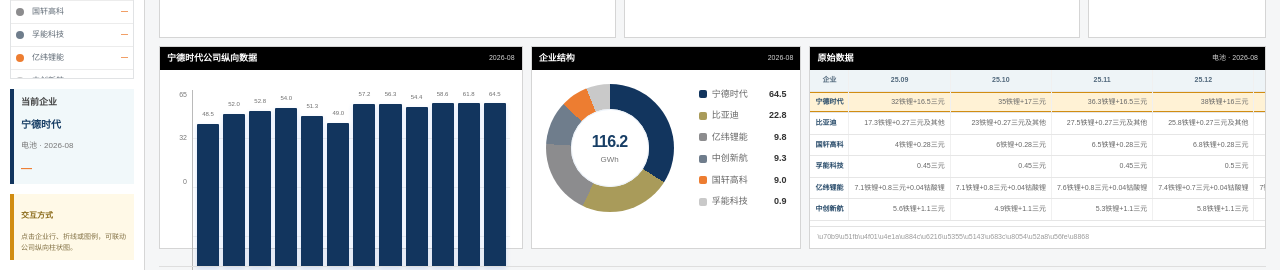
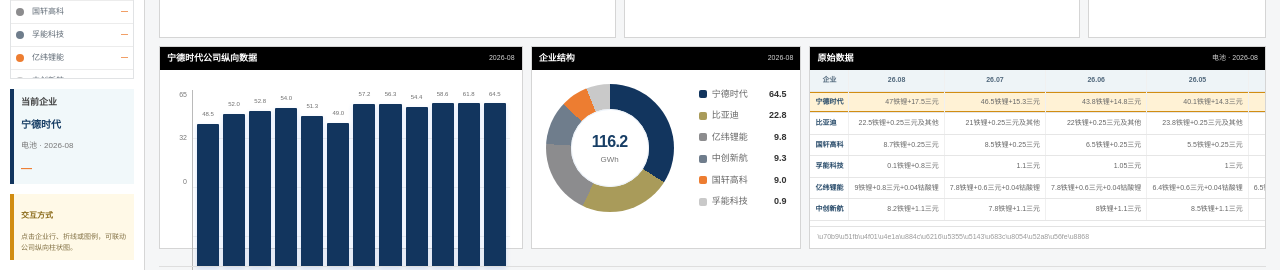
Before and after one commit to zzll86496-byte/dongwu-new-energy-dashboard, a Next.js app: page / in a window 1280 px wide. Shown: the part 388-658 px from the top of the page. Built offline with nearby package versions, Linux system fonts and the light colour scheme.

Commit message:
Reverse raw data table periods

```diff
--- a/app/LithiumDashboard.tsx
+++ b/app/LithiumDashboard.tsx
@@ -10,6 +10,7 @@
 
 const data = rawData as DataSet;
 const periods = data.periods.slice(-12);
+const rawPeriods = [...periods].reverse();
 const palette = ["#12355e", "#a99b5a", "#8c8c8e", "#6f7d8c", "#ed7d31", "#c9c9c9", "#173e69", "#a99b5a"];
 const T = {
   brand: "\u4e1c\u5434\u7535\u65b0", title: "\u9502\u7535\u4ea7\u4e1a\u94fe\u6392\u4ea7\u6570\u636e\u5e93", month: "\u5206\u6790\u6708\u4efd", segment: "\u4ea7\u4e1a\u73af\u8282", raw: "\u539f\u59cb\u6570\u636e", company: "\u4f01\u4e1a", search: "\u641c\u7d22\u4f01\u4e1a", clear: "\u6e05\u9664", trend: "\u603b\u91cf\u8d8b\u52bf", line: "\u4f01\u4e1a\u6a2a\u5411\u5bf9\u6bd4", vertical: "\u516c\u53f8\u7eb5\u5411\u6570\u636e", value: "\u4ea7\u91cf", mom: "\u73af\u6bd4", structure: "\u4f01\u4e1a\u7ed3\u6784", observe: "\u73af\u6bd4\u89c2\u5bdf", selected: "\u5f53\u524d\u4f01\u4e1a", update: "\u6700\u540e\u66f4\u65b0", interaction: "\u4ea4\u4e92\u65b9\u5f0f", interactionDesc: "\u70b9\u51fb\u4f01\u4e1a\u884c\u3001\u6298\u7ebf\u6216\u56fe\u4f8b\uff0c\u53ef\u8054\u52a8\u516c\u53f8\u7eb5\u5411\u67f1\u72b6\u56fe\u3002"
@@ -78,7 +79,7 @@
 
           <section className="dashboard-card composition-card"><div className="card-titlebar"><b>{T.structure}</b><span>{period}</span></div><div className="composition-body"><div className="donut"><div><strong>{fmt(selectedTotal.value)}</strong><small>{category.unit}</small></div></div><div className="composition-list">{composition.slice(0, 6).map((item, index) => <div key={item.name}><i style={{ background: palette[index] }} /><span>{item.name}</span><b>{fmt(item.value)}</b></div>)}</div></div></section>
 
-          <section className="dashboard-card raw-card"><div className="card-titlebar"><b>{T.raw}</b><span>{category.name} · {period}</span></div><div className="raw-table-wrap"><table className="raw-table"><thead><tr><th>{T.company}</th>{periods.map((item) => <th key={item}>{periodLabel(item)}</th>)}</tr></thead><tbody>{rows.map((company) => <tr className={selectedCompany.name === company.name ? "selected" : ""} key={company.name} onClick={() => selectCompany(company.name)}><th>{company.name}</th>{periods.map((item) => { const value = valueAt(company, item); return <td key={item} title={value?.raw} onClick={(event) => { event.stopPropagation(); selectCompany(company.name, item); }}>{mode === "value" ? value?.raw || "\u2014" : signed(value?.mom)}</td>; })}</tr>)}</tbody></table></div><div className="raw-note">\u70b9\u51fb\u4f01\u4e1a\u884c\u6216\u5355\u5143\u683c\u8054\u52a8\u56fe\u8868</div></section>
+          <section className="dashboard-card raw-card"><div className="card-titlebar"><b>{T.raw}</b><span>{category.name} · {period}</span></div><div className="raw-table-wrap"><table className="raw-table"><thead><tr><th>{T.company}</th>{rawPeriods.map((item) => <th key={item}>{periodLabel(item)}</th>)}</tr></thead><tbody>{rows.map((company) => <tr className={selectedCompany.name === company.name ? "selected" : ""} key={company.name} onClick={() => selectCompany(company.name)}><th>{company.name}</th>{rawPeriods.map((item) => { const value = valueAt(company, item); return <td key={item} title={value?.raw} onClick={(event) => { event.stopPropagation(); selectCompany(company.name, item); }}>{mode === "value" ? value?.raw || "\u2014" : signed(value?.mom)}</td>; })}</tr>)}</tbody></table></div><div className="raw-note">\u70b9\u51fb\u4f01\u4e1a\u884c\u6216\u5355\u5143\u683c\u8054\u52a8\u56fe\u8868</div></section>
         </div>
         <footer className="planning-footer"><span>{data.meta.disclaimer}</span><span>{data.meta.source}</span></footer>
       </section>
```
